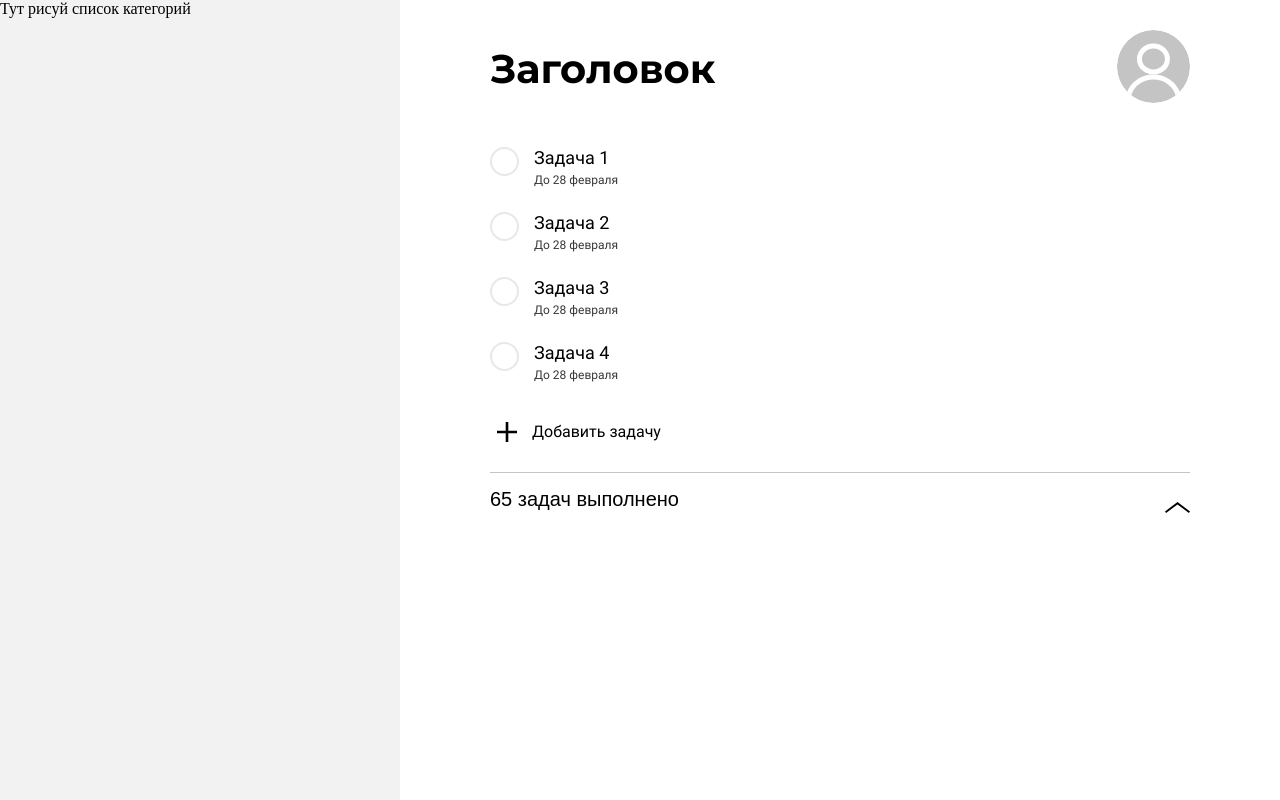
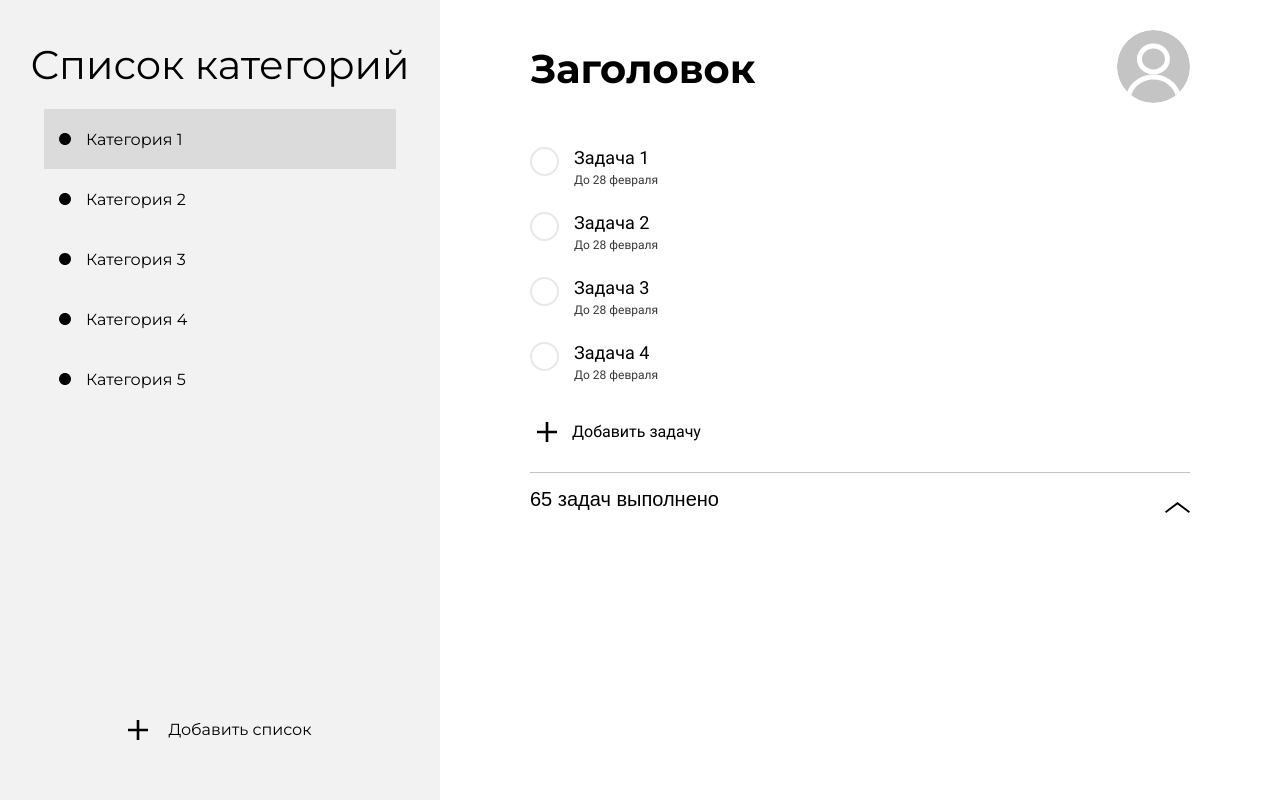
Before and after one commit to matyexd/todo-frontend, a React (Create React App) app: page / in a window 1280 px wide. Built offline with nearby package versions, Linux system fonts and the light colour scheme.

Commit message:
Добавлена левая часть с подсвечиванием категорий Изменены названия в HomePage - теперь left-container в left-content, а right-container в right-content

```diff
--- a/src/assets/svg/index.js
+++ b/src/assets/svg/index.js
@@ -1,9 +1,12 @@
 import plus from './plus.svg'
 import arrow from './arrow.svg'
 import checkMark from './check-mark.svg'
+import dot from './dot.svg'
 
 export const svgIcon = {
 	plus: plus,
 	arrow: arrow,
 	checkMark: checkMark,
+	dot: dot,
+
 }
--- a/src/components/Todo/LeftContent/LeftContent.jsx
+++ b/src/components/Todo/LeftContent/LeftContent.jsx
@@ -1,7 +1,49 @@
-import React from 'react'
+import React, {useState} from 'react'
+import style from './style.css'
+import {svgIcon} from "../../../assets/svg";
 
 const LeftContent = () => {
-	return <div>Тут рисуй список категорий</div>
+	const mas = [
+		{ id: 1, text: 'Категория 1' },
+		{ id: 2, text: 'Категория 2' },
+		{ id: 3, text: 'Категория 3' },
+		{ id: 4, text: 'Категория 4' },
+		{ id: 5, text: 'Категория 5' },
+	]
+	let [highlighted,setHighlighted] = useState(1);
+
+	return (
+		<div className='left-content-container'>
+			<div className="left-content-topContainer">
+				<div className="left-content__top">
+					<div className='left-content__title'>Список категорий</div>
+				</div>
+				<div className="left-content__middle">
+					{mas.map(item => (
+						item.id === highlighted ?
+						<div className="left-content__item" style={{backgroundColor: "#DBDBDB"}}>
+							<div className="left-content__itemImg"><img src={svgIcon.dot} width={12}/></div>
+							{item.text}
+						</div>
+							:
+						<div className="left-content__item" onClick={() => setHighlighted(item.id)}>
+							<div className="left-content__itemImg"><img src={svgIcon.dot} width={12}/></div>
+							{item.text}
+						</div>
+					))}
+				</div>
+			</div>
+			<div className="left-content-botContainer">
+					<div className="left-content__addIcon">
+						<img src={svgIcon.plus} width={20}/>
+					</div>
+					<div className="left-content__addText">Добавить список</div>
+				</div>
+
+		</div>
+
+	)
+
 }
 
 export default LeftContent
--- /dev/null
+++ b/src/components/Todo/LeftContent/style.css
@@ -0,0 +1,45 @@
+.left-content-container {
+    margin-top: 40px;
+    font-family: 'Montserrat';
+}
+.left-content-topContainer {
+    height: 85vh;
+}
+
+.left-content__top {
+    display: flex;
+    justify-content: center;
+}
+
+.left-content__title {
+    font-size: 40px;
+}
+
+.left-content-botContainer {
+    display: flex;
+    justify-content: center;
+
+}
+
+.left-content__addText {
+    margin-left: 20px;
+}
+
+.left-content__middle {
+    display: flex;
+    flex-direction: column;
+    align-items: center;
+    margin-top: 20px;
+}
+
+.left-content__item {
+    display: flex;
+    min-height: 50px;
+    padding: 5px 0;
+    min-width: 80%;
+    align-items: center;
+}
+
+.left-content__itemImg {
+    margin: 0 15px;
+}
--- a/src/pages/private/HomePage.jsx
+++ b/src/pages/private/HomePage.jsx
@@ -6,10 +6,10 @@ import LeftContent from '../../components/Todo/LeftContent/LeftContent'
 const HomePage = () => {
 	return (
 		<div className='container'>
-			<div className='right-content'>
+			<div className='left-content'>
 				<LeftContent />
 			</div>
-			<div className='left-content'>
+			<div className='right-content'>
 				<RightContent />
 			</div>
 		</div>
--- a/src/pages/private/style.scss
+++ b/src/pages/private/style.scss
@@ -2,13 +2,13 @@
 	display: flex;
 }
 
-.right-content {
-	width: 400px;
+.left-content {
+	width: 440px;
 	height: 100vh;
 	background-color: #f2f2f2;
 }
 
-.left-content {
-	width: calc(100% - 400px);
+.right-content {
+	width: calc(100% - 440px);
 	height: 100vh;
 }
```
Also changed, not shown: src/assets/svg/dot.svg (added).
